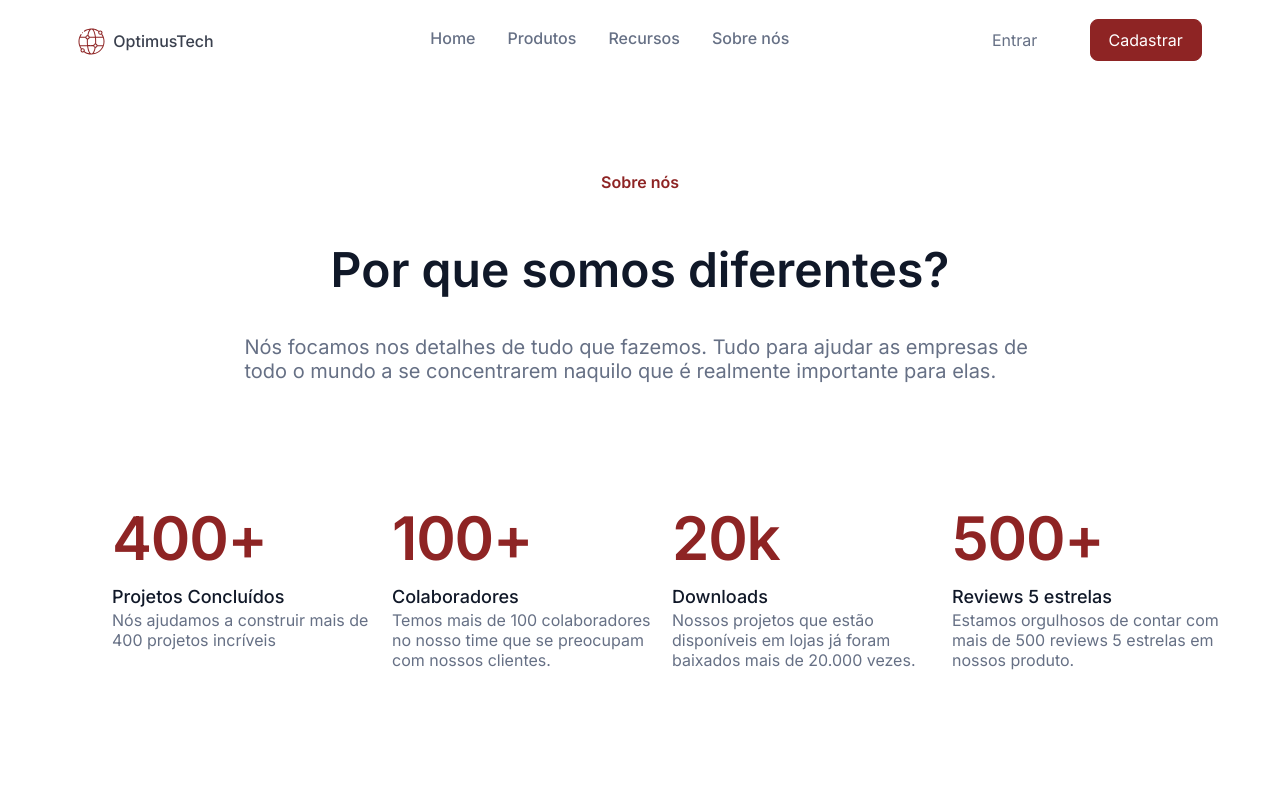
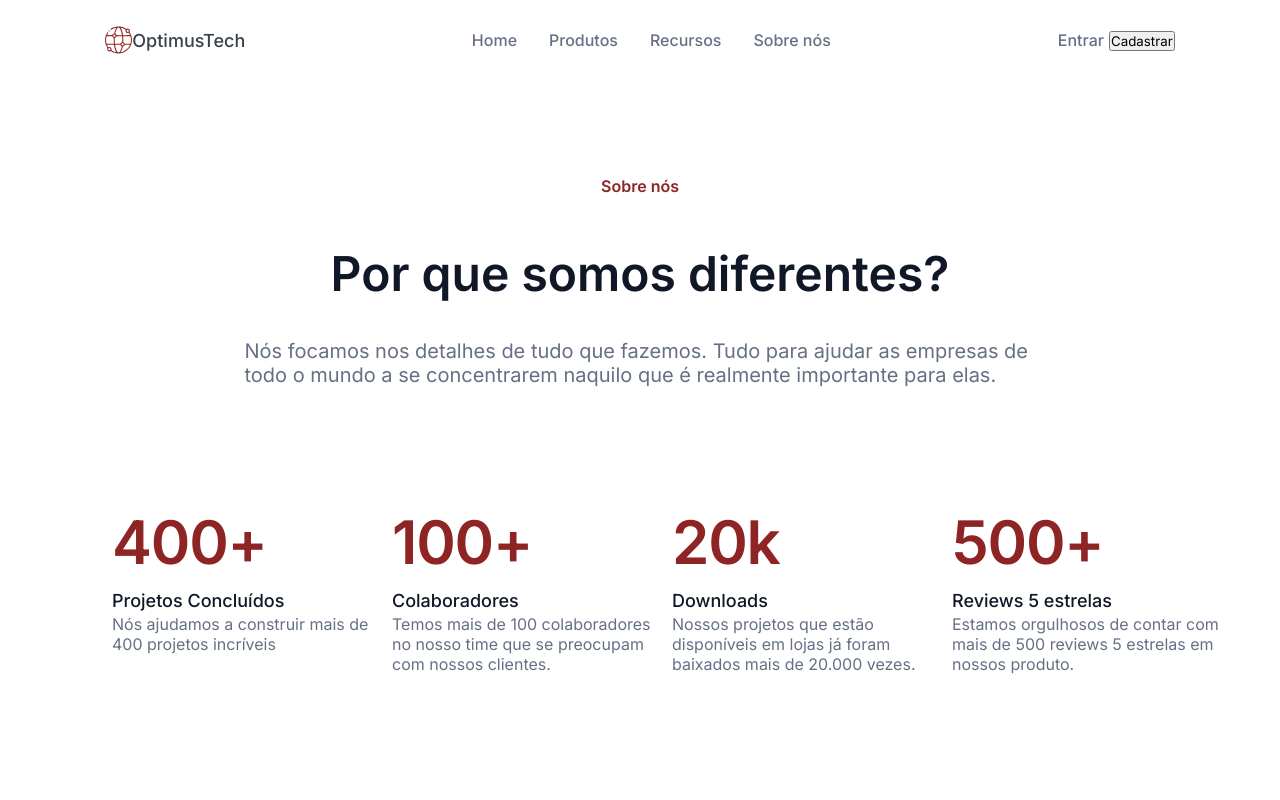
Before and after one commit to EndriwBraga/-7DaysOfCode, a plain HTML site: page index.html in a window 1280 px wide. Shown: the top 800 px of the page. Drawn offline with Linux system fonts and the light colour scheme.

Commit message:
remodelando o menu

```diff
--- a/index.html
+++ b/index.html
@@ -9,26 +9,41 @@
 </head>
 
 <body>
-    <header class="header">
-        <nav class="header__nav">
-            <div class="header__logo__frase">
-                <img src="img/logo.svg" alt="logo">
-                <p>OptimusTech</p>
-            </div>
-            <div class="header__menu">
-                <ul>
-                    <li class="header__menu--padding-left"><a href="#">Home</a></li>
-                    <li class="header__menu--padding-left"><a href="#">Produtos</a></li>
-                    <li class="header__menu--padding-left"><a href="#">Recursos</a></li>
-                    <li class="header__menu--padding-left"><a href="#">Sobre nós</a></li>
-                </ul>
-            </div>
-            <div class="buttons">
-                <button class="buttons__entrar"><a href="https://www.w3schools.com/cssref/pr_dim_line-height.php">Entrar</a></button>
-                <button class="button__cadastrar"><a href="#">Cadastrar</a></button>
-            </div>
-        </nav>
-    </header>
+    <nav>
+        <div class="frase__logo">
+            <img src="img/logo.svg"/>
+            <p>OptimusTech</p>
+        </div>
+        <div class="menu">
+            <a href="#">Home</a>
+            <a href="#">Produtos</a>
+            <a href="#">Recursos</a>
+            <a href="#">Sobre nós</a>
+        </div>
+        <div class="btn">
+            <button class="btn__entrar">Entrar</button>
+            <button class="btn__cadastrar">Cadastrar</button>
+        </div>
+      </nav>
+
+
+
+
+
+
+
+
+
+
+
+
+
+
+
+
+
+
+
 
     <section class="conteudo__principal">
         <div>
--- a/style.css
+++ b/style.css
@@ -18,77 +18,59 @@ button, input{
 
 /* Meu Header*/
 
-.header__nav {
+nav {
     display: flex;
+    align-items: center;
     justify-content: space-around;
-    font-weight: 500;
+    height: 80px;
+    width: auto;
 }
 
-.header__logo__frase{
+
+.frase__logo{
     display: flex;
+    align-items: center;
 }
 
-.header__logo__frase p{
-    margin-top: 31px;
+.frase__logo p {
+    font-size: 18px;
+    font-weight: 500;
     color: #3A404E;
 }
 
-img {
-    margin: 28px 8px 0 0;
-    width: 27px;
-    height: 26.99px;
-}
-
-.header__menu ul {
+.menu{
     display: flex;
-    list-style: none;
-    padding: 28px;
-    color: #667085;
 
 }
 
-.header__menu--padding-left{
-    padding-left: 32px;
-
-}
-
-li a {
+.menu a {
+    color: inherit;
     text-decoration: none;
-    color: inherit;
+    font-size: 16px;
+    font-weight: 500;
+    color: #667085;
+    padding: 0 16px;
 }
 
 
-.buttons{
-    padding-top: 18px;
+
+.btn__entrar{
+    width: 47px;
+    height: 24px;
+    font-size: 16px;
+    font-weight: 500;
+    color: #667085;
+    border: none;
+    background: none;
 }
 
-.buttons__entrar{
-    color: #667085;
-    border: none;
-    background:none;
-    margin-right: 30px;
-    font-size: 16px;
-    padding: 10px 18px;
-    line-height: 24px;
-}
 
-.button__cadastrar {
-    padding: 10px 18px;
-    background: #8E2424;
-    border: 1px solid #8E2424;
-    color: #FFFFFF;
-    border-radius: 8px;
-    font-size: 16px
-}
 
-button a {
-    text-decoration: none;
-    color: inherit;
-}
 
-.buttons__entrar:hover .button__cadastrar:hover {
-    cursor: pointer;
-}
+
+
+
+
 
 /* Conteudo Principal */
 
@@ -406,3 +388,13 @@ button a {
         flex-wrap: wrap;
     }
   }
+
+  @media screen and (max-width: 849px) {
+    #btn__mobile{
+        display: block;
+    }
+
+    #header__menu{
+        display: none;
+    }
+}
```
Also changed, not shown: script.js (added, +8 -0 lines).
